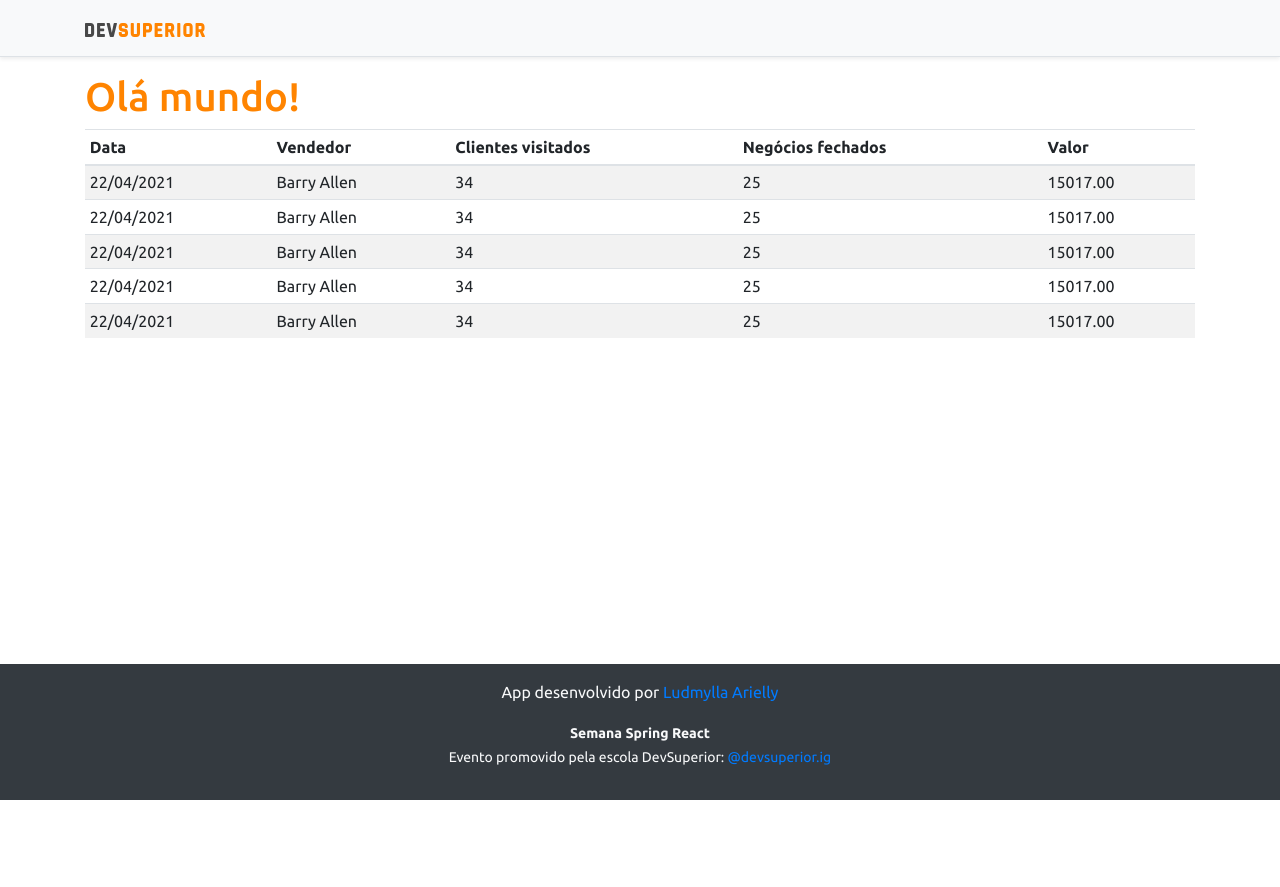
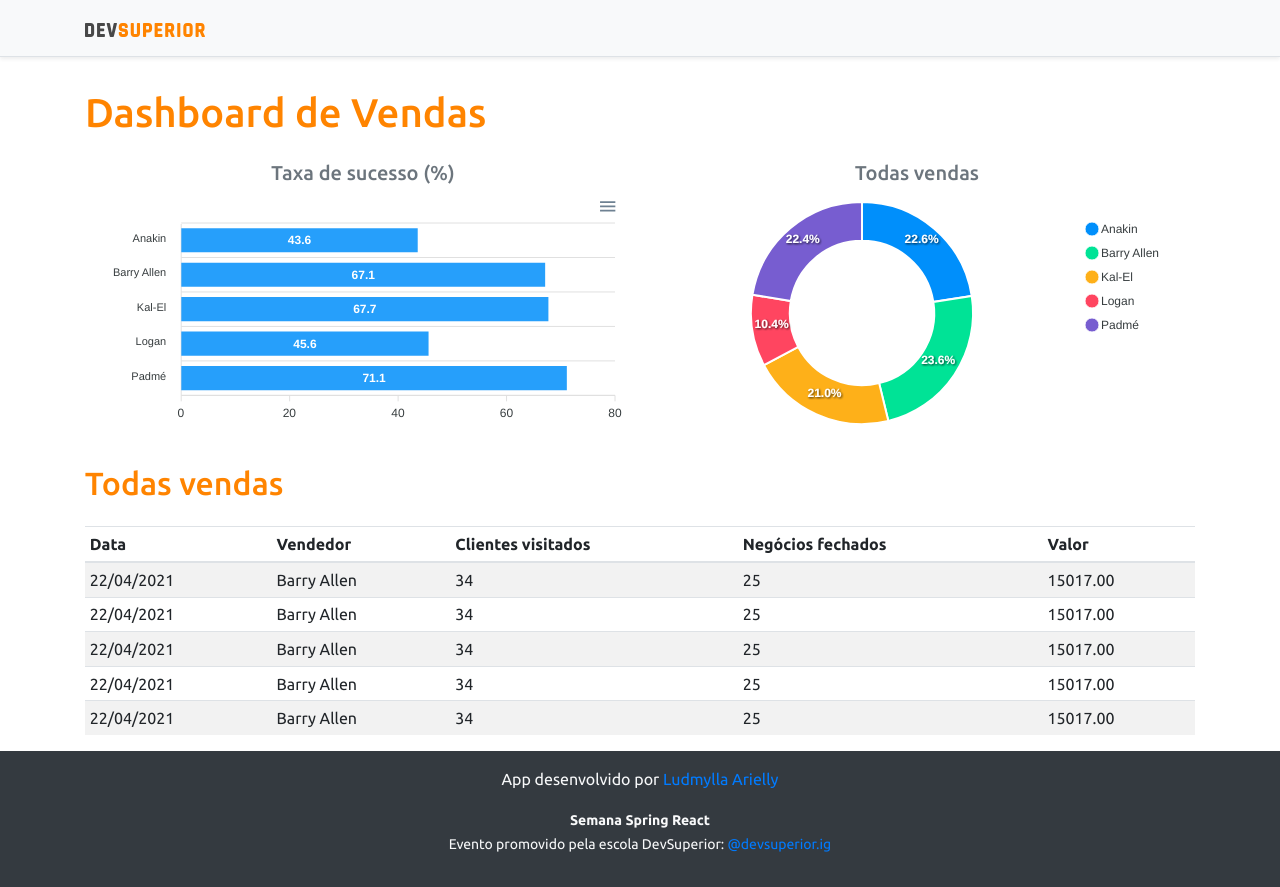
Before and after one commit to LudmyllaArielly/dsvendas-sds3, a React (Create React App) app in the folder frontend/: page / in a window 1280 px wide. Before the commit the page ends 800 px from the top, so only its background shows below. Built offline with nearby package versions, Linux system fonts and the light colour scheme.

Commit message:
Static charts

```diff
--- a/frontend/package.json
+++ b/frontend/package.json
@@ -11,9 +11,11 @@
     "@types/node": "^12.0.0",
     "@types/react": "^17.0.0",
     "@types/react-dom": "^17.0.0",
+    "apexcharts": "^3.26.1",
     "bootstrap": "^4.6.0",
     "jquery": "^3.6.0",
     "react": "^17.0.2",
+    "react-apexcharts": "^1.3.9",
     "react-dom": "^17.0.2",
     "react-scripts": "4.0.3",
     "typescript": "^4.1.2",
--- a/frontend/src/App.tsx
+++ b/frontend/src/App.tsx
@@ -1,13 +1,29 @@
 import DataTable from "components/dateTable";
 import Footer from "components/footer";
 import Navbar from "components/navbar";
+import BarChart from 'components/barchart';
+import DonutChart from 'components/donutChart';
 
 function App() {
   return (
     <>
       <Navbar />
       <div className="container">
-        <h1 className="text-primary">Olá mundo!</h1>
+        <h1 className="text-primary py-3">Dashboard de Vendas</h1>
+
+        <div className="row px-3">
+          <div className="col-sm-6">
+            <h5 className="text-center text-secondary">Taxa de sucesso (%)</h5>
+            <BarChart />
+          </div>
+          <div className="col-sm-6">
+            <h5 className="text-center text-secondary">Todas vendas</h5>
+            <DonutChart />
+          </div>
+        </div>
+        <div className="py-3">
+          <h2 className="text-primary">Todas vendas</h2>
+        </div>
         <DataTable />
       </div>
       <Footer />
--- /dev/null
+++ b/frontend/src/components/barchart/index.tsx
@@ -0,0 +1,35 @@
+
+import Chart from 'react-apexcharts';
+
+function BarChart() {
+    const options = {
+        plotOptions: {
+            bar: {
+                horizontal: true,
+            }
+        },
+    };
+
+    const mockData = {
+        labels: {
+            categories: ['Anakin', 'Barry Allen', 'Kal-El', 'Logan', 'Padmé']
+        },
+        series: [
+            {
+                name: "% Sucesso",
+                data: [43.6, 67.1, 67.7, 45.6, 71.1]
+            }
+        ]
+    };
+
+    return (
+        <Chart
+            options={{ ...options, xaxis: mockData.labels }}
+            series={mockData.series}
+            type="bar"
+            height="240"
+        />
+    );
+}
+
+export default BarChart;
--- /dev/null
+++ b/frontend/src/components/donutChart/index.tsx
@@ -0,0 +1,27 @@
+
+import Chart from 'react-apexcharts';
+
+function DonutChart() {
+
+    const mockData = {
+        series: [477138, 499928, 444867, 220426, 473088],
+        labels: ['Anakin', 'Barry Allen', 'Kal-El', 'Logan', 'Padmé']
+    }
+
+    const options = {
+        legend: {
+            show: true
+        }
+    }
+
+    return (
+        <Chart
+            options={{ ...options, labels: mockData.labels }}
+            series={mockData.series}
+            type="donut"
+            height="240"
+        />
+    );
+}
+
+export default DonutChart;
```
Also changed, not shown: 1 other file (tests, documents, lock files or other folders).
